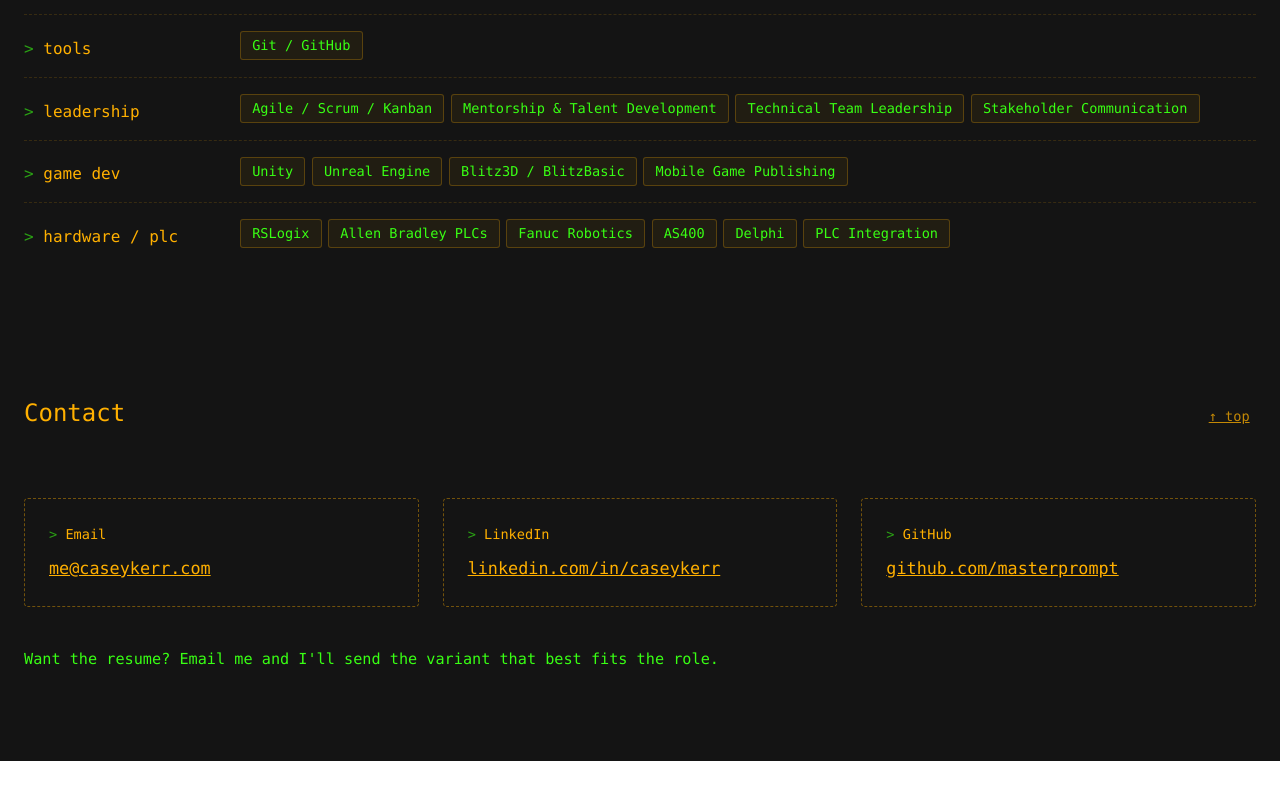
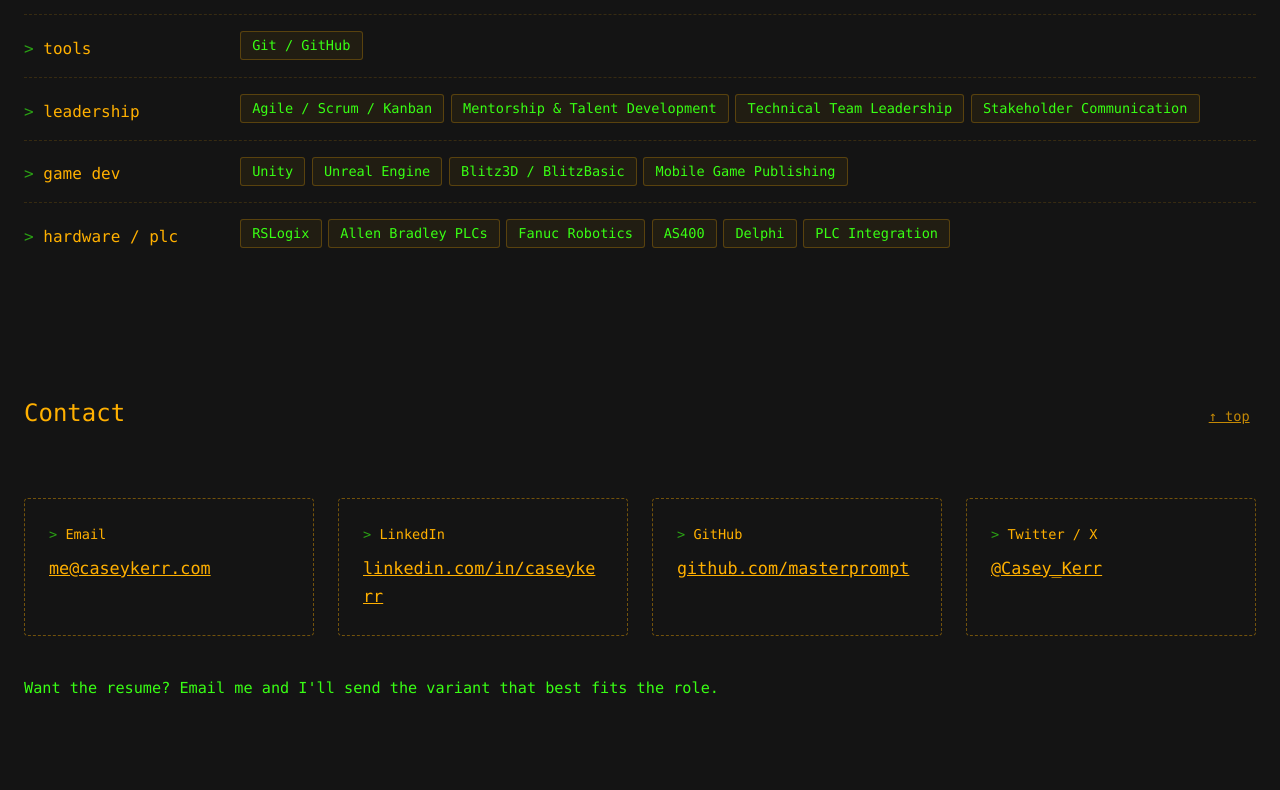
Before and after one commit to masterprompt/caseykerr.dev, a Next.js app: page / in a window 1280 px wide. Shown: the part 4548-5338 px from the top of the page. Before the commit the page ends 5309 px from the top, so only its background shows below. Built offline with nearby package versions, Linux system fonts and the light colour scheme; no server answers.

Commit message:
updates to read form portfolio json

```diff
--- a/content/featured-projects.json
+++ b/content/featured-projects.json
@@ -1,18 +1,24 @@
 [
+  "react_compose_provider",
+  "react_controller_context",
+  "chromablast",
+  "parallax_rpg",
+  "character_forge",
   "jarvis_app",
-  "caseykerr_dev",
-  "playtown",
+  "crowd_eye",
   "chicken_escape",
   "chicken_rescue",
+  "dead_squared",
+  "playtown",
   "colortron",
-  "dead_squared",
   "valo",
+  "caseykerr_dev",
   "hitchhikers_guide_prop",
-  "chromablast",
+  "dsha_wellness_suite",
   "companion_cube",
   "makercade_marquee",
   "react_api_service_layer",
-  "react_compose_provider",
-  "react_controller_context",
-  "contact_capture"
+  "contact_capture",
+  "tinkerverse",
+  "the_chronoverse"
 ]
--- a/package.json
+++ b/package.json
@@ -6,7 +6,8 @@
     "dev": "next dev",
     "build": "next build",
     "start": "next start",
-    "lint": "eslint"
+    "lint": "eslint",
+    "clean": "rm -rf .next"
   },
   "dependencies": {
     "next": "16.1.1",
--- a/src/components/sections/ContactSection.tsx
+++ b/src/components/sections/ContactSection.tsx
@@ -1,32 +1,81 @@
+import { resume } from "@/lib/resume";
+
 import { SectionHeader } from "./SectionHeader";
 
+type Card = {
+  key: string;
+  label: string;
+  display: string;
+  href: string;
+  external: boolean;
+};
+
+// Build cards from whichever meta fields the portfolio data feed exposed.
+// Order is fixed; missing fields just drop out.
+function buildCards(): Card[] {
+  const cards: Card[] = [];
+  const { email, linkedin, github, twitter } = resume.meta;
+
+  if (email) {
+    cards.push({
+      key: "email",
+      label: "Email",
+      display: email,
+      href: `mailto:${email}`,
+      external: false,
+    });
+  }
+  if (linkedin) {
+    cards.push({
+      key: "linkedin",
+      label: "LinkedIn",
+      display: linkedin,
+      href: `https://${linkedin.replace(/^https?:\/\//, "")}`,
+      external: true,
+    });
+  }
+  if (github) {
+    cards.push({
+      key: "github",
+      label: "GitHub",
+      display: github,
+      href: `https://${github.replace(/^https?:\/\//, "")}`,
+      external: true,
+    });
+  }
+  if (twitter) {
+    const handle = twitter.replace(/^@/, "");
+    cards.push({
+      key: "twitter",
+      label: "Twitter / X",
+      display: twitter,
+      href: `https://twitter.com/${handle}`,
+      external: true,
+    });
+  }
+  return cards;
+}
+
 export function ContactSection() {
+  const cards = buildCards();
+
   return (
     <section id="contact" className="contact-section">
       <SectionHeader title="Contact" />
       <div className="contact-grid">
-        <a href="mailto:me@caseykerr.com" className="contact-card">
-          <div className="contact-card-key">Email</div>
-          <div className="contact-card-value">me@caseykerr.com</div>
-        </a>
-        <a
-          href="https://linkedin.com/in/caseykerr"
-          target="_blank"
-          rel="noopener noreferrer"
-          className="contact-card"
-        >
-          <div className="contact-card-key">LinkedIn</div>
-          <div className="contact-card-value">linkedin.com/in/caseykerr</div>
-        </a>
-        <a
-          href="https://github.com/masterprompt"
-          target="_blank"
-          rel="noopener noreferrer"
-          className="contact-card"
-        >
-          <div className="contact-card-key">GitHub</div>
-          <div className="contact-card-value">github.com/masterprompt</div>
-        </a>
+        {cards.map((c) => (
+          <a
+            key={c.key}
+            href={c.href}
+            {...(c.external
+              ? { target: "_blank", rel: "noopener noreferrer" }
+              : {})}
+            className="contact-card"
+          >
+            <div className="contact-card-key">{c.label}</div>
+            <div className="contact-card-value">{c.display}</div>
+          </a>
+        ))}
       </div>
       <p className="contact-note">
         Want the resume? Email me and I&apos;ll send the variant that best
--- a/src/components/sections/ProjectsSection.tsx
+++ b/src/components/sections/ProjectsSection.tsx
@@ -13,11 +13,12 @@ import { SectionHeader } from "./SectionHeader";
  * Safety nets layered on top of the explicit list:
  *   1. HIDDEN_PROJECT_IDS — names we never publish (pre-launch products)
  *      stay hidden even if listed in featured-projects.json by accident.
- *   2. Public-media check — a featured project with no publicly-reachable
- *      media items (after resumatic's repo-reachability probe) is skipped,
- *      so a repo flipping to private doesn't leave a card with no links.
+ *   2. Public-media check — a featured project with no publicly-visible
+ *      media items (i.e. nothing marked `visibility: "private"` in the
+ *      portfolio data feed) is skipped, so a card never renders with
+ *      zero clickable links.
  *
- * Build-time `console.warn` flags IDs that aren't found in resume.json,
+ * Build-time `console.warn` flags IDs that aren't found in the data feed,
  * which usually means a typo or a stale ID.
  */
 
@@ -48,7 +49,7 @@ function splitName(fullName: string): { name: string; description: string } {
 
 function isPublicMedia(m: MediaItem): boolean {
   return (
-    typeof m.url === "string" && m.url.length > 0 && m.public !== false
+    typeof m.url === "string" && m.url.length > 0 && m.visibility !== "private"
   );
 }
 
@@ -64,7 +65,7 @@ function resolveOrderedProjects(): ProjectEntry[] {
     const p = PROJECT_BY_ID.get(id);
     if (!p) {
       console.warn(
-        `featured-projects.json: unknown project id "${id}" (not present in resume.json)`,
+        `featured-projects.json: unknown project id "${id}" (not present in casey-kerr-portfolio.json)`,
       );
       continue;
     }
--- a/src/lib/resume.ts
+++ b/src/lib/resume.ts
@@ -1,16 +1,16 @@
 /**
- * Typed loader for the sanitized resume.json synced from resumatic
- * (see docs/adr/0002). Run `npm run sync:portfolio` in the resumatic
- * repo to refresh `content/resume.json`.
+ * Typed loader for casey-kerr-portfolio.json, the structured data feed
+ * synced from resumatic (see docs/adr/0002). The file is produced by the
+ * `portfolio` variant: in the resumatic repo, run `npm run build:portfolio`
+ * and copy `output/portfolio/casey-kerr-portfolio.json` into this repo's
+ * `content/` directory.
  *
  * Validation is intentionally light — minimum-required-shape check that
  * fails the build with an actionable message if the JSON is missing,
- * malformed, or shape-shifted in a breaking way. Full schema rigor (zod
- * et al.) is deferred until a downstream consumer (#06 grounding, future
- * Experience section) actually needs it.
+ * malformed, or shape-shifted in a breaking way.
  */
 
-import rawData from "../../content/resume.json";
+import rawData from "../../content/casey-kerr-portfolio.json";
 
 // ── Types ───────────────────────────────────────────────────────────────
 
@@ -38,15 +38,16 @@ export type Skill = {
 
 export type ResumeMeta = {
   name: string;
-  email: string;
-  location: string;
+  email?: string;
+  location?: string;
   linkedin?: string;
   github?: string;
   portfolio?: string;
+  twitter?: string;
 };
 
 export type Bullet = {
-  id: string;
+  id?: string;
   text: string;
   tags?: string[];
 };
@@ -67,11 +68,11 @@ export type MediaItem = {
   url: string;
   caption?: string;
   /**
-   * Set false for media URLs that aren't publicly accessible (private repos,
-   * draft demos, etc.). The portfolio filters these out and won't link them.
-   * Defaults to true (omitting the flag = visible).
+   * Set "private" for media URLs that aren't publicly accessible (private
+   * repos, draft demos, etc.). The portfolio filters these out and won't
+   * link them. Omitting the field means public/visible.
    */
-  public?: boolean;
+  visibility?: "public" | "private" | (string & {});
 };
 
 export type ProjectStatus =
@@ -89,7 +90,6 @@ export type ProjectEntry = {
   tier?: string | number;
   start?: string;
   end?: string;
-  public?: boolean;
   url?: string;
   description?: string;
   summary?: string;
@@ -107,21 +107,15 @@ export type ProjectEntry = {
 // kept loose until a section actually consumes them.
 export type Resume = {
   meta: ResumeMeta;
-  headline_default?: string;
-  summary_default?: string;
+  variant?: { id: string; label: string };
+  headline?: string;
+  summary?: string;
   skills: Skill[];
   experience: ExperienceEntry[];
   projects?: ProjectEntry[];
   education?: unknown[];
   certifications?: unknown[];
   ai_highlights?: unknown[];
-  _sync?: {
-    sourceFile: string;
-    sourceRepo: string;
-    generatedAt: string;
-    generatedBy: string;
-    sanitization: string[];
-  };
 };
 
 // ── Validation ──────────────────────────────────────────────────────────
@@ -129,18 +123,18 @@ export type Resume = {
 function validateResume(data: unknown): asserts data is Resume {
   if (!data || typeof data !== "object") {
     throw new Error(
-      "resume.json is missing or empty. Run `npm run sync:portfolio` in the resumatic repo to regenerate it.",
+      "casey-kerr-portfolio.json is missing or empty. In the resumatic repo, run `npm run build:portfolio` and copy output/portfolio/casey-kerr-portfolio.json to this repo's content/ directory.",
     );
   }
   const r = data as Record<string, unknown>;
   if (!r.meta || typeof r.meta !== "object") {
-    throw new Error("resume.json: `meta` is missing or invalid.");
+    throw new Error("casey-kerr-portfolio.json: `meta` is missing or invalid.");
   }
   if (!Array.isArray(r.skills)) {
-    throw new Error("resume.json: `skills` must be an array.");
+    throw new Error("casey-kerr-portfolio.json: `skills` must be an array.");
   }
   if (!Array.isArray(r.experience)) {
-    throw new Error("resume.json: `experience` must be an array.");
+    throw new Error("casey-kerr-portfolio.json: `experience` must be an array.");
   }
 }
 
```
Also changed, not shown: content/casey-kerr-portfolio.json.
